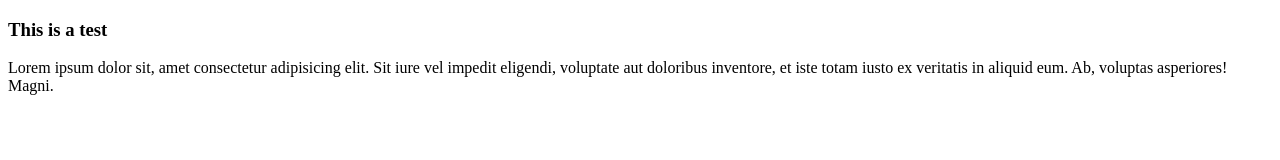
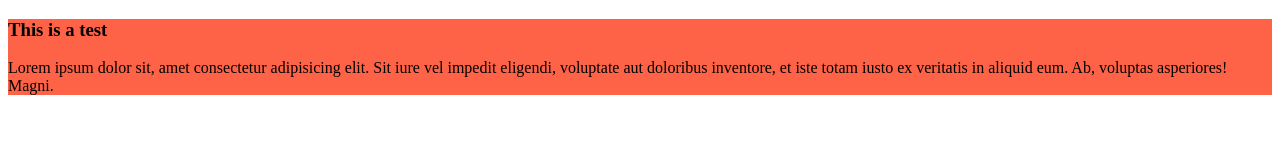
Before and after one commit to sadiaarifinomita/my-fourth-repo, a plain HTML site: page index.html in a window 1280 px wide. Drawn offline with Linux system fonts and the light colour scheme.

Commit message:
added styles

```diff
--- a/index.html
+++ b/index.html
@@ -4,6 +4,7 @@
     <meta charset="UTF-8">
     <meta name="viewport" content="width=device-width, initial-scale=1.0">
     <title>My Fourth Repo</title>
+    <link rel="stylesheet" href="styles/styles.css">
 </head>
 <body>
     <div>
--- a/styles/styles.css
+++ b/styles/styles.css
@@ -0,0 +1,3 @@
+div{
+    background-color: tomato;
+}
```
